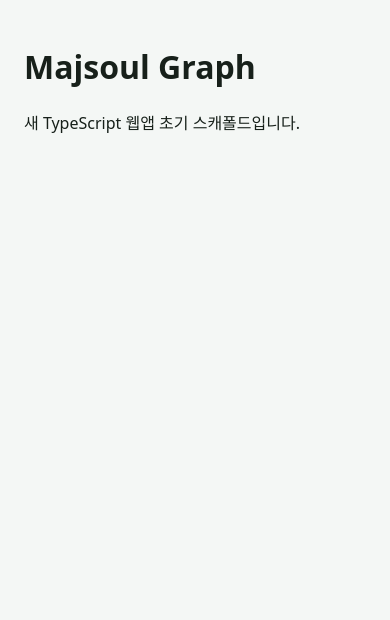
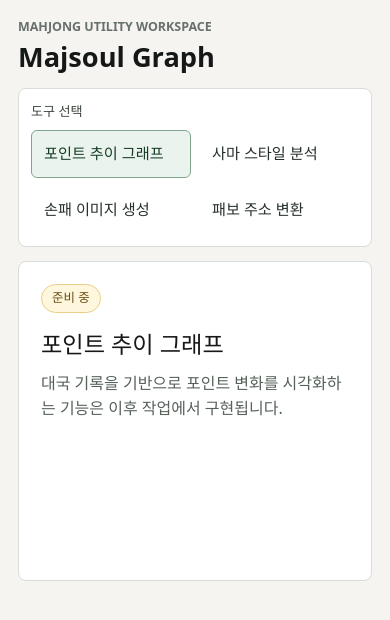
Before and after one commit to 4n3u/MajsoulGraph, a React (Vite) app in the folder client/: page / in a window 390 px wide. Shown: the top 620 px of the page. Built offline with nearby package versions, Linux system fonts and the light colour scheme.

Commit message:
feat: add responsive app shell

```diff
--- a/client/src/App.tsx
+++ b/client/src/App.tsx
@@ -1,8 +1,5 @@
+import { AppShell } from "./components/AppShell";
+
 export function App() {
-  return (
-    <main className="app-shell">
-      <h1>Majsoul Graph</h1>
-      <p>새 TypeScript 웹앱 초기 스캐폴드입니다.</p>
-    </main>
-  );
+  return <AppShell />;
 }
--- /dev/null
+++ b/client/src/components/AppShell.tsx
@@ -0,0 +1,71 @@
+import { useState } from "react";
+import { Tabs } from "@base-ui/react/tabs";
+import { ToolPlaceholder } from "./ToolPlaceholder";
+import { useMediaQuery } from "./useMediaQuery";
+
+type ToolId = "points" | "style" | "hand" | "paipu";
+
+const tools: Array<{ id: ToolId; label: string; note: string }> = [
+  {
+    id: "points",
+    label: "포인트 추이 그래프",
+    note: "대국 기록을 기반으로 포인트 변화를 시각화하는 기능은 이후 작업에서 구현됩니다."
+  },
+  {
+    id: "style",
+    label: "사마 스타일 분석",
+    note: "플레이 스타일과 경향을 분석하는 기능은 이후 작업에서 구현됩니다."
+  },
+  {
+    id: "hand",
+    label: "손패 이미지 생성",
+    note: "손패 이미지 생성 기능은 이후 작업에서 구현됩니다."
+  },
+  {
+    id: "paipu",
+    label: "패보 주소 변환",
+    note: "패보 주소 변환 기능은 이후 작업에서 구현됩니다."
+  }
+];
+
+export function AppShell() {
+  const [selectedTool, setSelectedTool] = useState<ToolId>("points");
+  const isMobile = useMediaQuery("(max-width: 768px)");
+
+  return (
+    <Tabs.Root
+      className="app-shell"
+      value={selectedTool}
+      onValueChange={(value) => setSelectedTool(value as ToolId)}
+      orientation={isMobile ? "horizontal" : "vertical"}
+    >
+      <header className="app-header">
+        <div>
+          <p className="app-kicker">Mahjong utility workspace</p>
+          <h1>Majsoul Graph</h1>
+        </div>
+      </header>
+
+      <div className="app-layout">
+        <aside className="tool-nav" aria-label="도구">
+          <div className="nav-heading">도구 선택</div>
+          <Tabs.List className="tool-tabs" aria-label="도구 선택">
+            {tools.map((tool) => (
+              <Tabs.Tab className="tool-tab" key={tool.id} value={tool.id}>
+                {tool.label}
+              </Tabs.Tab>
+            ))}
+          </Tabs.List>
+        </aside>
+
+        <main className="workspace">
+          {tools.map((tool) => (
+            <Tabs.Panel className="tool-panel" key={tool.id} value={tool.id}>
+              <ToolPlaceholder title={tool.label} description={tool.note} />
+            </Tabs.Panel>
+          ))}
+        </main>
+      </div>
+    </Tabs.Root>
+  );
+}
--- /dev/null
+++ b/client/src/components/ToolPlaceholder.tsx
@@ -0,0 +1,14 @@
+interface ToolPlaceholderProps {
+  title: string;
+  description: string;
+}
+
+export function ToolPlaceholder({ title, description }: ToolPlaceholderProps) {
+  return (
+    <section className="tool-placeholder" aria-labelledby="tool-placeholder-title">
+      <div className="placeholder-status">준비 중</div>
+      <h2 id="tool-placeholder-title">{title}</h2>
+      <p>{description}</p>
+    </section>
+  );
+}
--- /dev/null
+++ b/client/src/components/useMediaQuery.ts
@@ -0,0 +1,23 @@
+import { useEffect, useState } from "react";
+
+export function useMediaQuery(query: string, defaultValue = false) {
+  const [matches, setMatches] = useState(defaultValue);
+
+  useEffect(() => {
+    const mediaQuery = window.matchMedia(query);
+
+    setMatches(mediaQuery.matches);
+
+    const handleChange = (event: MediaQueryListEvent) => {
+      setMatches(event.matches);
+    };
+
+    mediaQuery.addEventListener("change", handleChange);
+
+    return () => {
+      mediaQuery.removeEventListener("change", handleChange);
+    };
+  }, [query]);
+
+  return matches;
+}
--- a/client/src/styles.css
+++ b/client/src/styles.css
@@ -1,7 +1,9 @@
 :root {
-  color: #17201a;
-  background: #f4f7f5;
+  color: #1d211f;
+  background: #f5f4f1;
   font-family: system-ui, -apple-system, BlinkMacSystemFont, "Segoe UI", sans-serif;
+  font-synthesis: none;
+  text-rendering: optimizeLegibility;
 }
 
 * {
@@ -10,9 +12,188 @@
 
 body {
   margin: 0;
+  min-width: 320px;
 }
 
 .app-shell {
   min-height: 100vh;
-  padding: 24px;
+  padding: 28px;
 }
+
+.app-header {
+  display: flex;
+  align-items: flex-end;
+  justify-content: space-between;
+  margin: 0 auto 20px;
+  max-width: 1180px;
+}
+
+.app-kicker {
+  color: #67706b;
+  font-size: 0.78rem;
+  font-weight: 700;
+  letter-spacing: 0;
+  margin: 0 0 6px;
+  text-transform: uppercase;
+}
+
+h1,
+h2,
+p {
+  overflow-wrap: anywhere;
+}
+
+h1 {
+  color: #151816;
+  font-size: 2rem;
+  line-height: 1.15;
+  margin: 0;
+}
+
+.app-layout {
+  display: grid;
+  grid-template-columns: minmax(220px, 260px) minmax(0, 1fr);
+  gap: 18px;
+  margin: 0 auto;
+  max-width: 1180px;
+}
+
+.tool-nav {
+  align-self: start;
+  background: #ffffff;
+  border: 1px solid #d9ddd7;
+  border-radius: 8px;
+  padding: 14px;
+}
+
+.nav-heading {
+  color: #3d463f;
+  font-size: 0.82rem;
+  font-weight: 700;
+  margin-bottom: 10px;
+}
+
+.tool-tabs {
+  display: flex;
+  flex-direction: column;
+  gap: 8px;
+}
+
+.tool-tab {
+  align-items: center;
+  background: transparent;
+  border: 1px solid transparent;
+  border-radius: 6px;
+  color: #26302a;
+  cursor: pointer;
+  display: flex;
+  font: inherit;
+  font-size: 0.95rem;
+  font-weight: 650;
+  justify-content: flex-start;
+  line-height: 1.3;
+  min-height: 44px;
+  padding: 10px 12px;
+  text-align: left;
+  width: 100%;
+}
+
+.tool-tab:hover {
+  background: #f4f1e9;
+  border-color: #ded6c3;
+}
+
+.tool-tab:focus-visible {
+  outline: 3px solid #d6a943;
+  outline-offset: 2px;
+}
+
+.tool-tab[aria-selected="true"] {
+  background: #eaf3ed;
+  border-color: #81a88c;
+  color: #173d25;
+}
+
+.workspace {
+  min-width: 0;
+}
+
+.tool-panel {
+  min-height: 420px;
+}
+
+.tool-placeholder {
+  background: #ffffff;
+  border: 1px solid #d9ddd7;
+  border-radius: 8px;
+  min-height: 420px;
+  padding: 28px;
+}
+
+.placeholder-status {
+  background: #fff7dd;
+  border: 1px solid #e8cf89;
+  border-radius: 999px;
+  color: #654c12;
+  display: inline-flex;
+  font-size: 0.78rem;
+  font-weight: 700;
+  line-height: 1;
+  margin-bottom: 18px;
+  padding: 7px 10px;
+}
+
+.tool-placeholder h2 {
+  color: #151816;
+  font-size: 1.45rem;
+  line-height: 1.2;
+  margin: 0 0 12px;
+}
+
+.tool-placeholder p {
+  color: #56615a;
+  line-height: 1.6;
+  margin: 0;
+  max-width: 62ch;
+}
+
+@media (max-width: 768px) {
+  .app-shell {
+    padding: 18px;
+  }
+
+  .app-header {
+    margin-bottom: 16px;
+  }
+
+  h1 {
+    font-size: 1.7rem;
+  }
+
+  .app-layout {
+    grid-template-columns: 1fr;
+    gap: 14px;
+  }
+
+  .tool-nav {
+    padding: 12px;
+  }
+
+  .tool-tabs {
+    flex-flow: row wrap;
+  }
+
+  .tool-tab {
+    flex: 1 1 150px;
+    min-height: 48px;
+  }
+
+  .tool-panel,
+  .tool-placeholder {
+    min-height: 320px;
+  }
+
+  .tool-placeholder {
+    padding: 22px;
+  }
+}
```
Also changed, not shown: 1 other file (tests, documents, lock files or other folders).
